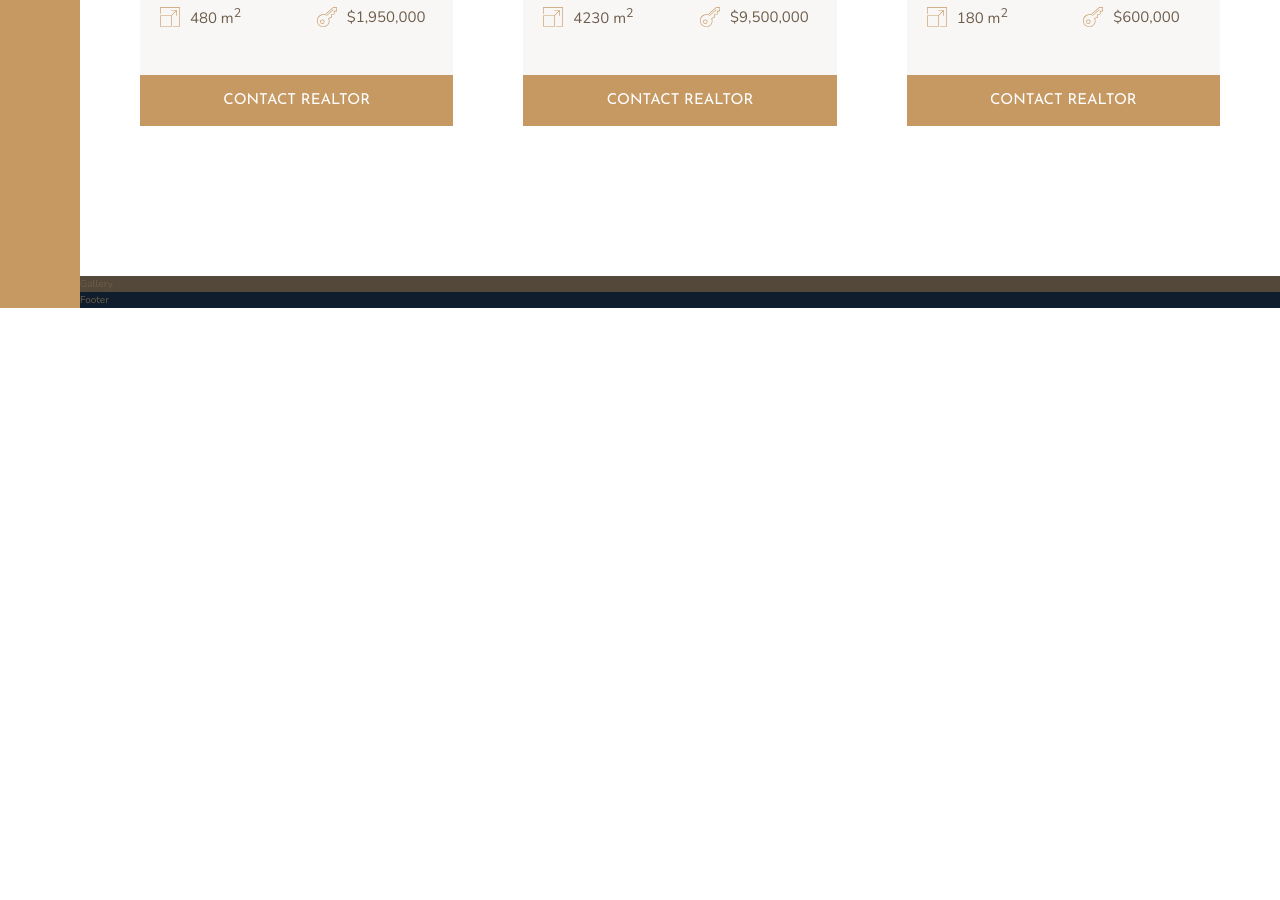
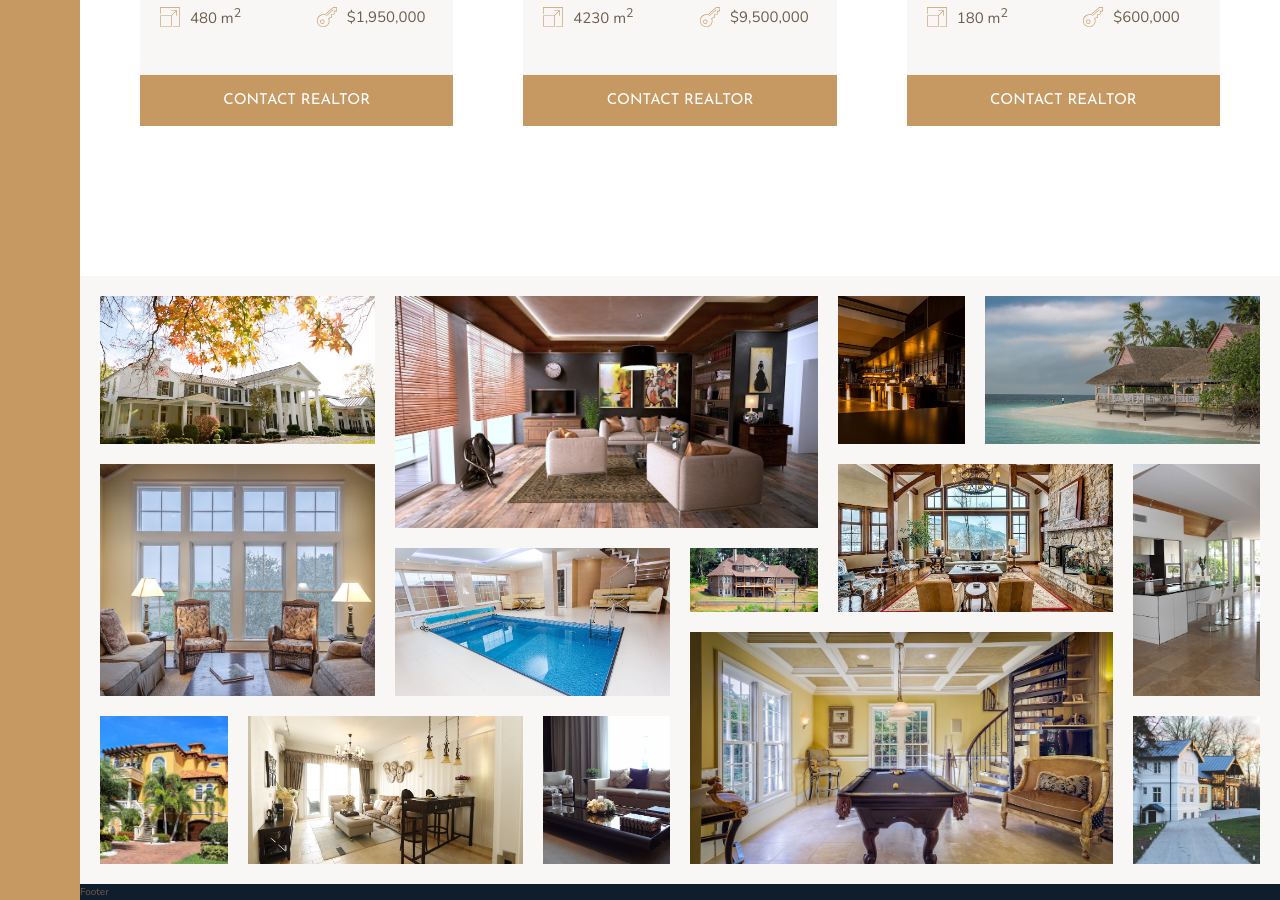
Before and after one commit to basakest/Nexter, a website: page index.html in a window 1280 px wide. Shown: the part 2856-3756 px from the top of the page. Before the commit the page ends 3164 px from the top, so only its background shows below. Drawn offline with nearby package versions, Linux system fonts and the light colour scheme.

Commit message:
the gallery section

```diff
--- a/index.html
+++ b/index.html
@@ -290,7 +290,20 @@
         </section>
 
         <section class="gallery">
-            Gallery
+            <figure class="gallery__item gallery__item--1"><img src="img/gal-1.jpeg" alt="gallery img 1" class="gallery__img"></figure>
+            <figure class="gallery__item gallery__item--2"><img src="img/gal-2.jpeg" alt="gallery img 2" class="gallery__img"></figure>
+            <figure class="gallery__item gallery__item--3"><img src="img/gal-3.jpeg" alt="gallery img 3" class="gallery__img"></figure>
+            <figure class="gallery__item gallery__item--4"><img src="img/gal-4.jpeg" alt="gallery img 4" class="gallery__img"></figure>
+            <figure class="gallery__item gallery__item--5"><img src="img/gal-5.jpeg" alt="gallery img 5" class="gallery__img"></figure>
+            <figure class="gallery__item gallery__item--6"><img src="img/gal-6.jpeg" alt="gallery img 6" class="gallery__img"></figure>
+            <figure class="gallery__item gallery__item--7"><img src="img/gal-7.jpeg" alt="gallery img 7" class="gallery__img"></figure>
+            <figure class="gallery__item gallery__item--8"><img src="img/gal-8.jpeg" alt="gallery img 8" class="gallery__img"></figure>
+            <figure class="gallery__item gallery__item--9"><img src="img/gal-9.jpeg" alt="gallery img 9" class="gallery__img"></figure>
+            <figure class="gallery__item gallery__item--10"><img src="img/gal-10.jpeg" alt="gallery img 10" class="gallery__img"></figure>
+            <figure class="gallery__item gallery__item--11"><img src="img/gal-11.jpeg" alt="gallery img 11" class="gallery__img"></figure>
+            <figure class="gallery__item gallery__item--12"><img src="img/gal-12.jpeg" alt="gallery img 12" class="gallery__img"></figure>
+            <figure class="gallery__item gallery__item--13"><img src="img/gal-13.jpeg" alt="gallery img 13" class="gallery__img"></figure>
+            <figure class="gallery__item gallery__item--14"><img src="img/gal-14.jpeg" alt="gallery img 14" class="gallery__img"></figure>
         </section>
 
         <footer class="footer">
--- a/sass/_gallery.scss
+++ b/sass/_gallery.scss
@@ -1,4 +1,89 @@
 .gallery {
-    background-color: $color-grey-dark-1;
+    background-color: $color-grey-light-1;
     grid-column: full-start / full-end;
+
+    display: grid;
+    grid-template-columns: repeat(8, 1fr);
+    grid-template-rows: repeat(7, 5vw);
+    grid-gap: 2rem;
+    padding: 2rem;
+
+    &__item {
+        &--1 {
+            grid-row: 1 / span 2;
+            grid-column: 1 / span 2;
+        }
+
+        &--2 {
+            grid-row: 1 / span 3;
+            grid-column: 3 / span 3;
+        }
+
+        &--3 {
+            grid-row: 1 / span 2;
+            grid-column: 6 / span 1;
+        }
+
+        &--4 {
+            grid-row: 1 / span 2;
+            grid-column: 7 / span 2;
+        }
+
+        &--5 {
+            grid-row: 3 / span 3;
+            grid-column: 1 / span 2;
+        }
+
+        &--6 {
+            grid-row: 4 / span 2;
+            grid-column: 3 / span 2;
+        }
+
+        &--7 {
+            grid-row: 4 / span 1;
+            grid-column: 5 / span 1;
+        }
+
+        &--8 {
+            grid-row: 3 / span 2;
+            grid-column: 6 / span 2;
+        }
+
+        &--9 {
+            grid-row: 3 / span 3;
+            grid-column: 8 / span 1;
+        }
+
+        &--10 {
+            grid-row: 6 / span 2;
+            grid-column: 1 / span 1;
+        }
+
+        &--11 {
+            grid-row: 6 / span 2;
+            grid-column: 2 / span 2;
+        }
+
+        &--12 {
+            grid-row: 6 / span 2;
+            grid-column: 4 / span 1;
+        }
+
+        &--13 {
+            grid-row: 5 / span 3;
+            grid-column: 5 / span 3;
+        }
+
+        &--14 {
+            grid-row: 6 / span 2;
+            grid-column: 8 / span 1;
+        }
+    }
+
+    &__img {
+        width: 100%;
+        height: 100%;
+        object-fit: cover;
+        display: inline-block;
+    }
 }
```
Also changed, not shown: css/style.css.
